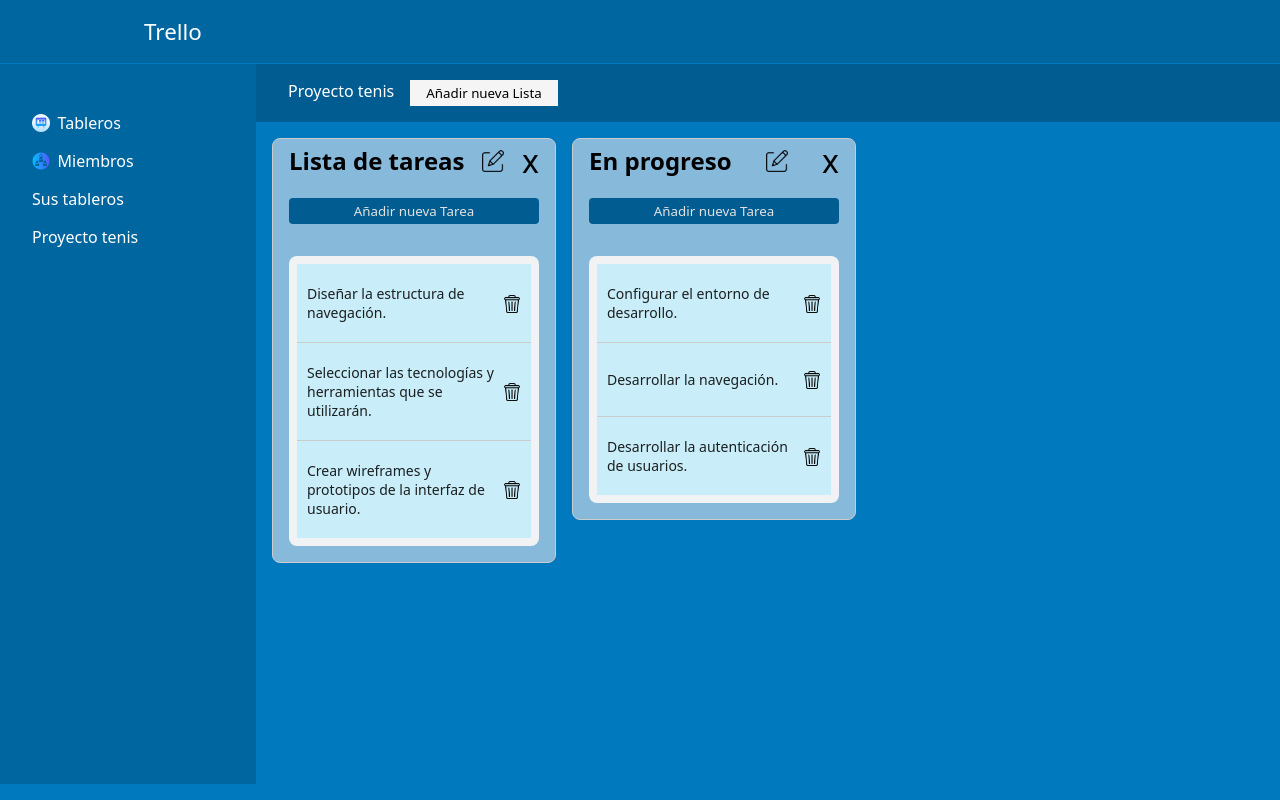
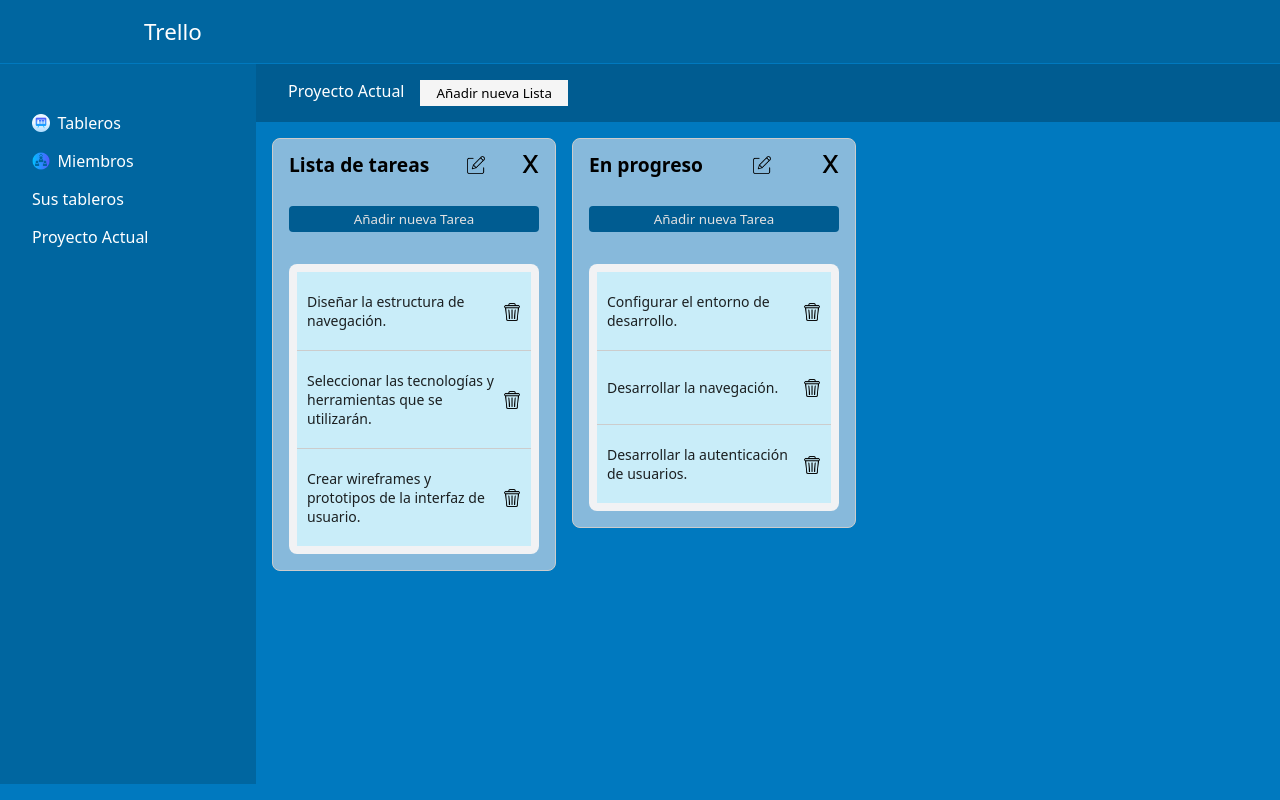
Before and after one commit to ismaeleamsi83/trello, an Angular app: page / in a window 1280 px wide. Built offline with nearby package versions, Linux system fonts and the light colour scheme.

Commit message:
animacion de lista y tareas ok

```diff
--- a/src/app/aside/aside.component.html
+++ b/src/app/aside/aside.component.html
@@ -9,6 +9,6 @@
             <span>Miembros</span>
         </li>
         <li>Sus tableros</li>
-        <li>Proyecto tenis</li>
+        <li>Proyecto Actual</li>
     </ul>
 </aside>
--- a/src/app/body/body.component.html
+++ b/src/app/body/body.component.html
@@ -1,32 +1,31 @@
-<div style="width: 80%; background-color: #005C91; padding: 1rem; color: white; margin-top: 1px; display: flex; gap: 1rem;">
-    <span style="padding-left: 1rem;">Proyecto tenis</span>
-    <button style="background-color: rgb(245, 245, 245); padding: 4px 1rem; border: none;" (click)="newList()"><span>Añadir nueva Lista</span></button>
+<div class="container-proyecto">
+    <span class="proyecto-title">Proyecto Actual</span>
+    <button (click)="newList()"><span>Añadir nueva Lista</span></button>
 </div>
-<div >
 
-
+<div>
   <div cdkDropListGroup>
-  <div cdkDropListGroup cdkDropList cdkDropListOrientation="horizontal" style="display: flex; overflow-x: auto;"  [cdkDropListData]="data" (cdkDropListDropped)="onDrop($event)">
+    <div cdkDropListGroup cdkDropList cdkDropListOrientation="horizontal" style="display: flex; overflow-x: auto; padding-bottom: 2rem;"  [cdkDropListData]="data" (cdkDropListDropped)="onDrop($event)">
       @for (column of data;  track column; let index = $index) {
       <div style="display: flex; flex-direction: column;" >
 
-      <div cdkDrag cdkDropList [cdkDropListData]="column.data" class="example-list" (cdkDropListDropped)="drop($event)" style="border-radius: 8px; margin-left: 1rem; position: relative; display: flex; flex-direction: column;">
+        <div cdkDrag cdkDropList [cdkDropListData]="column.data" class="example-list" (cdkDropListDropped)="drop($event)" style="border-radius: 8px; margin-left: 1rem; position: relative; display: flex; flex-direction: column;" [ngClass]="{ 'click-animation': isClicked && clickedList === index }">
 
           <div style="margin: 0 1rem;display: flex; flex-direction: row;justify-content: space-between; align-items: center;">
             @if (clickEditList[index]) {
               <input type="text" [value]="column.name" #nameList>
-            <img (click)="saveList(index)" src="../../assets/images/save.png" alt="" style="width: 22px;" (click)="clickEditList[index] = !clickEditList[index]">
+              <img (click)="saveList(index)" src="../../assets/images/save.png" alt="" style="width: 18px;" (click)="clickEditList[index] = !clickEditList[index]">
             }@else{
               <h2>{{column.name}}</h2>
-            <img src="../../assets/images/edit.png" alt="" style="width: 22px;" (click)="clickEditList[index] = !clickEditList[index]">
+              <img src="../../assets/images/edit.png" alt="" style="width: 18px;" (click)="clickEditList[index] = !clickEditList[index]">
             }
-          <span style="font-size: 2rem; cursor: pointer;" (click)="removeList(index)">x</span>
+            <span style="font-size: 2rem; cursor: pointer; padding-bottom: 8px;" (click)="removeList(index)">x</span>
           </div>
 
           <button style="margin: 1rem 1rem 0 1rem; padding: 4px 0; border: none; border-radius: 4px; background-color: #005C91; color: rgb(226, 226, 226); cursor: pointer;" (click)="newTask(index)">Añadir nueva Tarea</button>
           <div class="example-container">
             @for (item of column.data; track $index) {
-            <div cdkDrag class="example-box">
+              <div cdkDrag class="example-box"  #removeTaskAnimate [ngClass]="{ 'click-animation-task': isClickedTask && clickedListTask === index && clickedTask === $index}">
                 <span style="padding-right: 4px;" (click)="editTask(index, $index)">{{item}}</span>
                 <span (click)="removeTask(index, $index)" style="cursor: pointer; font-size: 1.5rem;">
                   <img src="../../assets/images/trash.png" alt="" style="width: 18px;" />
@@ -40,25 +39,6 @@
       }
     </div>
   </div>
-
-
-
-
-
-
-
-
-
-
-
-
-
-
-
-
-
-
-
 </div>
 
 <div #showElementTask class="hideTask">
--- a/src/app/body/body.component.scss
+++ b/src/app/body/body.component.scss
@@ -19,7 +19,9 @@
     border-radius: 4px;
     overflow: hidden;
     display: block;
-
+    h2{
+      font-size: 1.2rem;
+    }
   }
 
   .example-box {
@@ -116,3 +118,57 @@
     left: 0;
     opacity: 0.5;
   }
+
+
+
+.container-proyecto{
+  width: 80%;
+  background-color: #005C91;
+  padding: 1rem;
+  color: white;
+  margin-top: 1px;
+  display: flex;
+  gap: 1rem;
+  .proyecto-title{
+    padding-left: 1rem;
+  }
+  button{
+    background-color: rgb(245, 245, 245);
+    padding: 4px 1rem;
+    border: none;
+    cursor: pointer;
+  }
+}
+
+
+
+
+// Animacion para eliminar listas
+@keyframes clickAnimation {
+  0% { transform: scale(1); }
+
+  50% { transform: scale(1.05); }
+
+  100% { transform: scale(0.50); }
+}
+
+/* Aplica la animación a cualquier elemento con la clase .click-animation */
+.click-animation {
+  animation: clickAnimation 0.55s ease;
+}
+
+
+// Animacion para eliminar tareas
+
+@keyframes clickAnimation-task {
+  0% { transform: scale(1); }
+
+  50% { transform: scale(1.05); background-color: rgb(69, 164, 228, 0.4);}
+
+  100% { transform: scale(0.50); }
+}
+
+/* Aplica la animación a cualquier elemento con la clase .click-animation */
+.click-animation-task {
+  animation: clickAnimation-task 0.55s ease;
+}
--- a/src/app/body/body.component.ts
+++ b/src/app/body/body.component.ts
@@ -4,12 +4,13 @@
 import { CdkDrag,CdkDropList, CdkDragDrop,CdkDropListGroup, moveItemInArray, transferArrayItem } from '@angular/cdk/drag-drop';
 import { FormsModule } from '@angular/forms';
 import { concat } from 'rxjs';
+import { CommonModule } from '@angular/common';
 
 
 @Component({
   selector: 'app-body',
   standalone: true,
-  imports: [CdkDrag, CdkDropList, FormsModule, CdkDropListGroup],
+  imports: [CdkDrag, CdkDropList, FormsModule, CdkDropListGroup, CommonModule],
   templateUrl: './body.component.html',
   styleUrl: './body.component.scss'
 })
@@ -17,6 +18,7 @@
 
   @ViewChild('showElementTask') showElementTask!: ElementRef;
   @ViewChild('nameList') nameList!: ElementRef;
+  @ViewChild('removeTaskAnimate') removeTaskAnimate!: ElementRef;
 
   todo = [
     "Diseñar la estructura de navegación.",
@@ -44,30 +46,20 @@
     false
   ]
 
-
-
-  //nuevo crear nueva lista
-  idNewList: number = 0;
-  newListArray: any = [];
-
-
-  newArrayList : any = [
-    { id:0 , name:"Nuevo elemento", description: "descripcion del primero elemento" },
-    { id:1 , name:"Segundo nuevo elemento", description: "descripcion del segundo elemento" }
-  ];
-
+  // Editar
   editIdList: any;
   editIdTask: any;
   editName: any;
   editDescription: any;
 
+  // Animar eliminar lista
+  isClicked: boolean = false;
+  clickedList: number = -1;
 
-
-
-  indiceList : any = [
-    0,
-    1
-  ]
+  // Animar eliminar tarea
+  isClickedTask: boolean = false;
+  clickedTask: number = -1;
+  clickedListTask: number = -1;
 
 
   ngOnInit(): void {
@@ -102,12 +94,11 @@
 
 
   editTask(idList: any, indice: number){
-    console.log("id List: ",  idList);
-    console.log("id Task: ", indice);
+
     this.showElementTask.nativeElement.classList.remove('hideTask');
     this.showElementTask.nativeElement.classList.add('showTask');
 
-    console.log(this.data[idList].data[indice]);
+
     this.editName = this.data[idList].data[indice];
     this.editIdList = idList;
     this.editIdTask = indice;
@@ -118,25 +109,35 @@
   }
 
   closeTask(){
-    console.log("cerrando tarea");
+
     this.showElementTask.nativeElement.classList.remove('showTask');
     this.showElementTask.nativeElement.classList.add('hideTask');
   }
 
+  //Crud de tareas
   saveTask(){
     this.data[this.editIdList].data[this.editIdTask] = this.editName;
     this.closeTask();
   }
 
-
-
-
-
-
-
-
   removeTask(idList:any, idItem: any){
-    this.data[idList].data.splice(idItem,1);
+    //this.removeTaskAnimate.nativeElement.style.backgroundColor = "red";
+    // this.isClicked = true;
+    // this.clickedList = idList;
+    // this.clickedIndex = idItem;
+    this.isClickedTask = true;
+    this.clickedListTask = idList;
+    this.clickedTask = idItem;
+    setTimeout(() => {
+      // this.isClicked= false;
+      // this.clickedList = -1;
+      // this.clickedIndex = -1;
+      this.isClickedTask = false;
+      this.clickedListTask = -1;
+      this.clickedTask = -1;
+      this.data[idList].data.splice(idItem,1);
+    }, 500);
+    //this.data[idList].data.splice(idItem,1);
   }
 
   newTask(idList: any){
@@ -147,6 +148,8 @@
     });
   }
 
+
+  //Crud de listas
   newList(){
     const otherList = [
       "Nueva Tarea",
@@ -158,14 +161,18 @@
   }
 
   saveList(idList: any){
-    console.log(idList);
-    console.log(this.nameList.nativeElement.value);
     this.data[idList].name = this.nameList.nativeElement.value;
   }
 
   removeList(indice: any){
-    this.data.splice(indice,1);
-    this.clickEditList.splice(indice, 1);
+    this.isClicked = true;
+    this.clickedList = indice;
+    setTimeout(() => {
+      this.isClicked= false;
+      this.clickedList = -1;
+      this.data.splice(indice,1);
+      this.clickEditList.splice(indice, 1);
+    }, 500);
   }
 
 }
```
Lines whose indentation alone changed are shown as unchanged.
